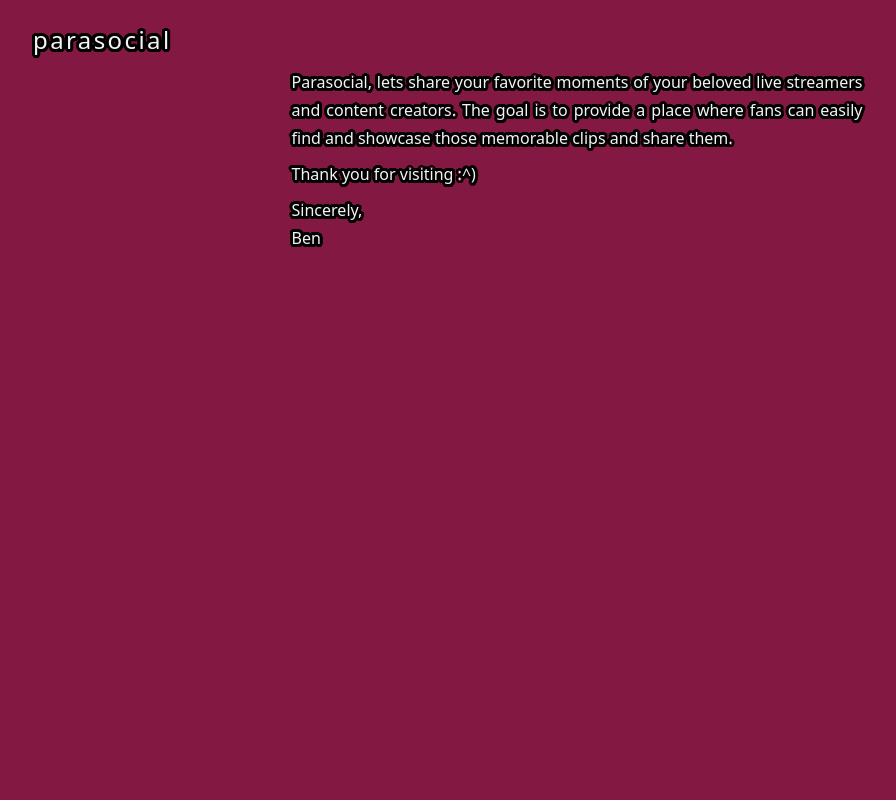
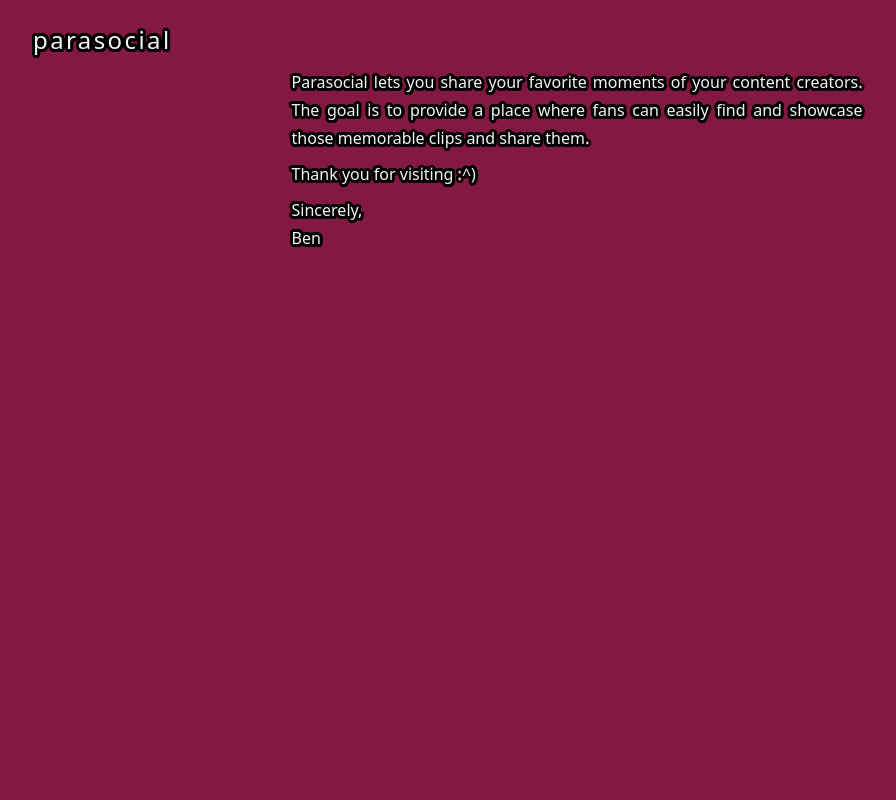
Before and after one commit to ben-jamming-reilly/parasocial, a Next.js app: page /about in a window 1280 px wide. Shown: the top 800 px of the page, without its empty margins (63-959 px from the left). Built offline with nearby package versions, Linux system fonts and the light colour scheme.

Commit message:
touch up the about

```diff
--- a/src/app/about/page.tsx
+++ b/src/app/about/page.tsx
@@ -12,10 +12,9 @@ export default function Page() {
       </div>
       <div className="outline-text-3 mx-auto max-w-prose p-3 text-justify leading-7">
         <p className="mb-2 ">
-          Parasocial, lets share your favorite moments of your beloved live
-          streamers and content creators. The goal is to provide a place where
-          fans can easily find and showcase those memorable clips and share
-          them.
+          Parasocial lets you share your favorite moments of your content
+          creators. The goal is to provide a place where fans can easily find
+          and showcase those memorable clips and share them.
         </p>
         <p className="mb-2 ">Thank you for visiting :^)</p>
 
```
